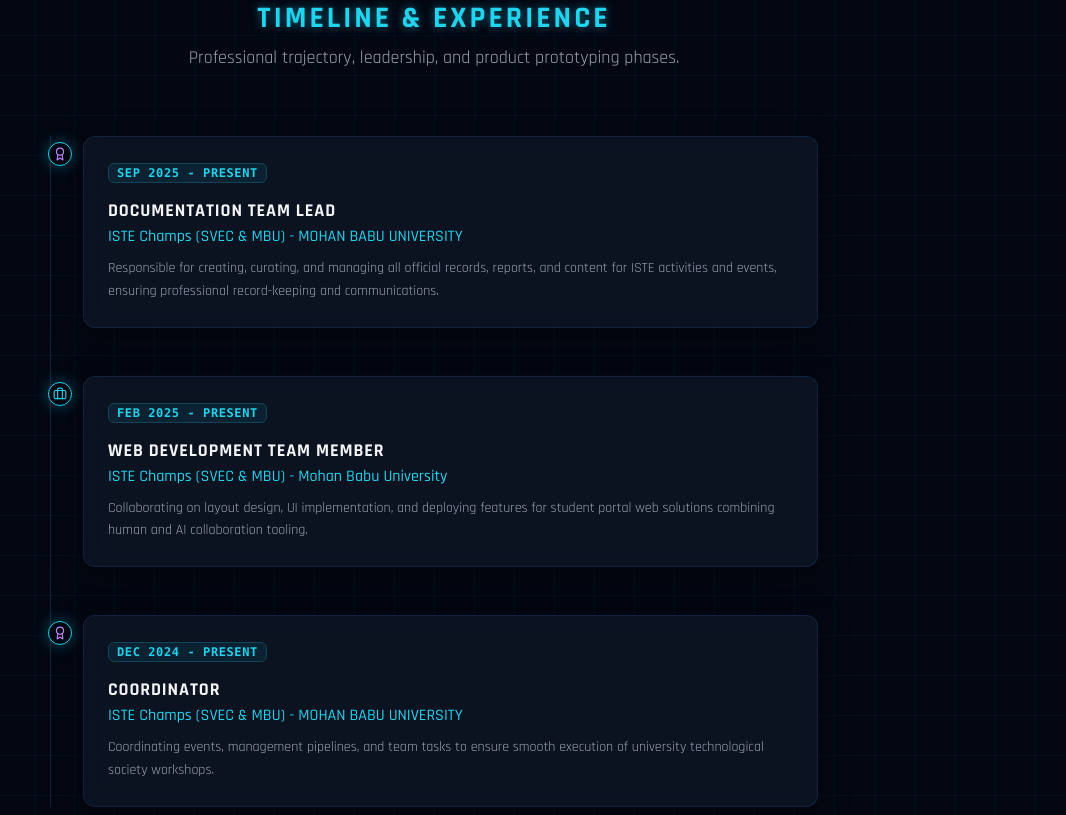
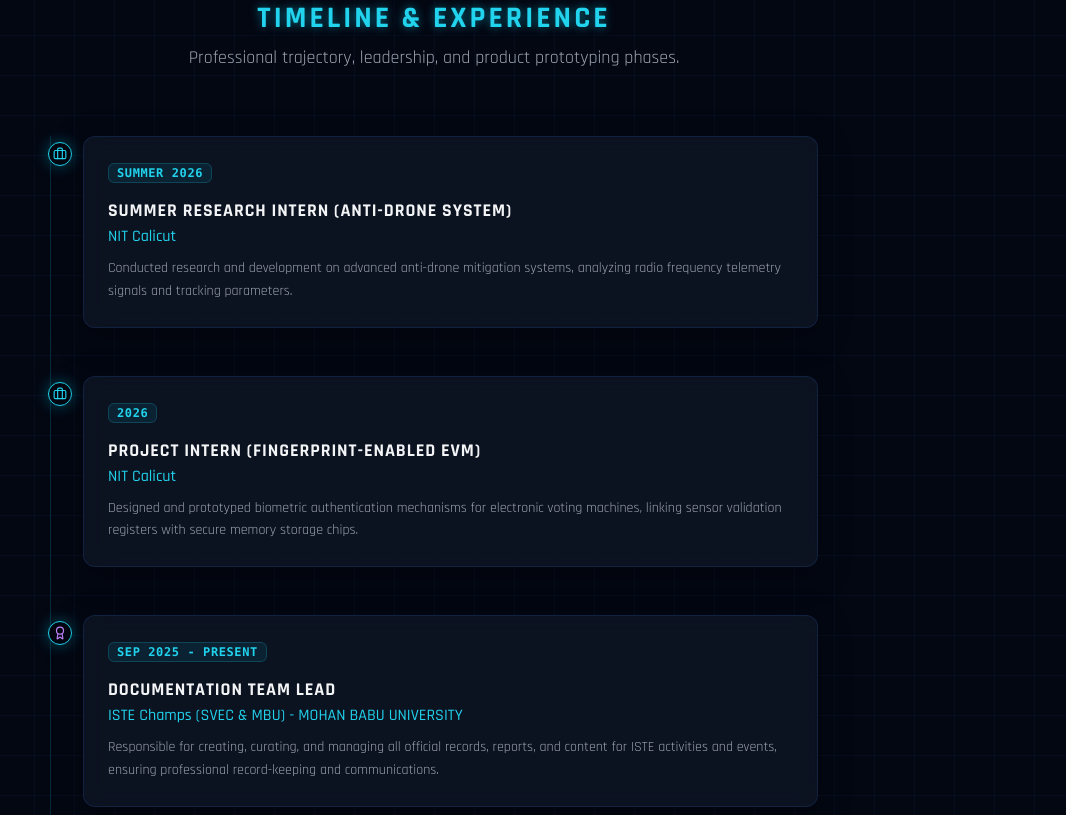
Before and after one commit to PraneethKV27/Portfolio, a React (Vite) app: page / in a window 1280 px wide. Shown: the part 2885-3700 px from the top of the page, without its empty margins (206-1272 px from the left). Built offline with nearby package versions, Linux system fonts and the light colour scheme.

Commit message:
feat: add NIT Calicut intern roles to experience timeline

```diff
--- a/src/App.jsx
+++ b/src/App.jsx
@@ -71,6 +71,20 @@
   ];
 
   const timeline = [
+    {
+      role: 'Summer Research Intern (Anti-Drone System)',
+      company: 'NIT Calicut',
+      period: 'Summer 2026',
+      desc: 'Conducted research and development on advanced anti-drone mitigation systems, analyzing radio frequency telemetry signals and tracking parameters.',
+      type: 'internship'
+    },
+    {
+      role: 'Project Intern (Fingerprint-Enabled EVM)',
+      company: 'NIT Calicut',
+      period: '2026',
+      desc: 'Designed and prototyped biometric authentication mechanisms for electronic voting machines, linking sensor validation registers with secure memory storage chips.',
+      type: 'internship'
+    },
     {
       role: 'Documentation Team Lead',
       company: 'ISTE Champs (SVEC & MBU) - MOHAN BABU UNIVERSITY',
```
